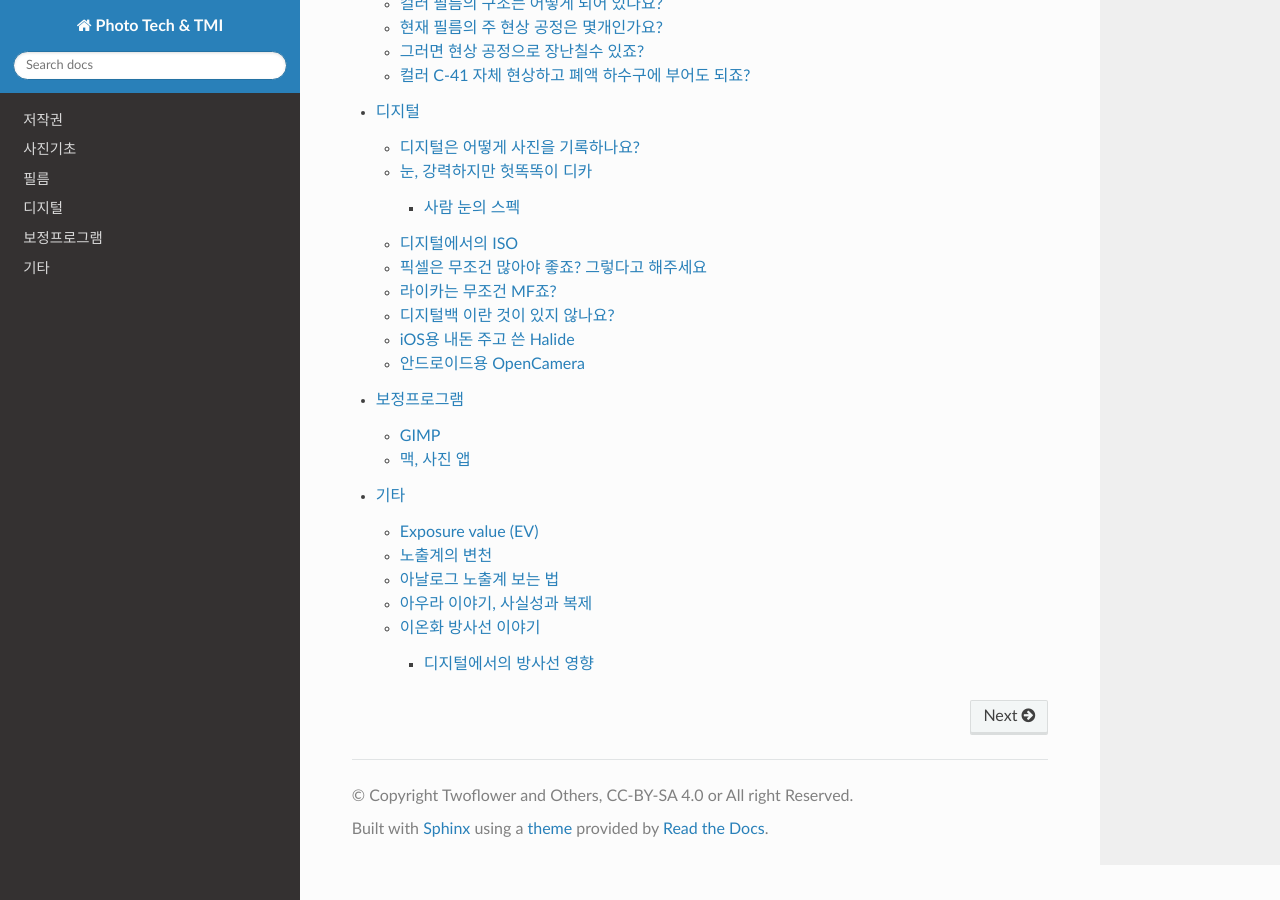
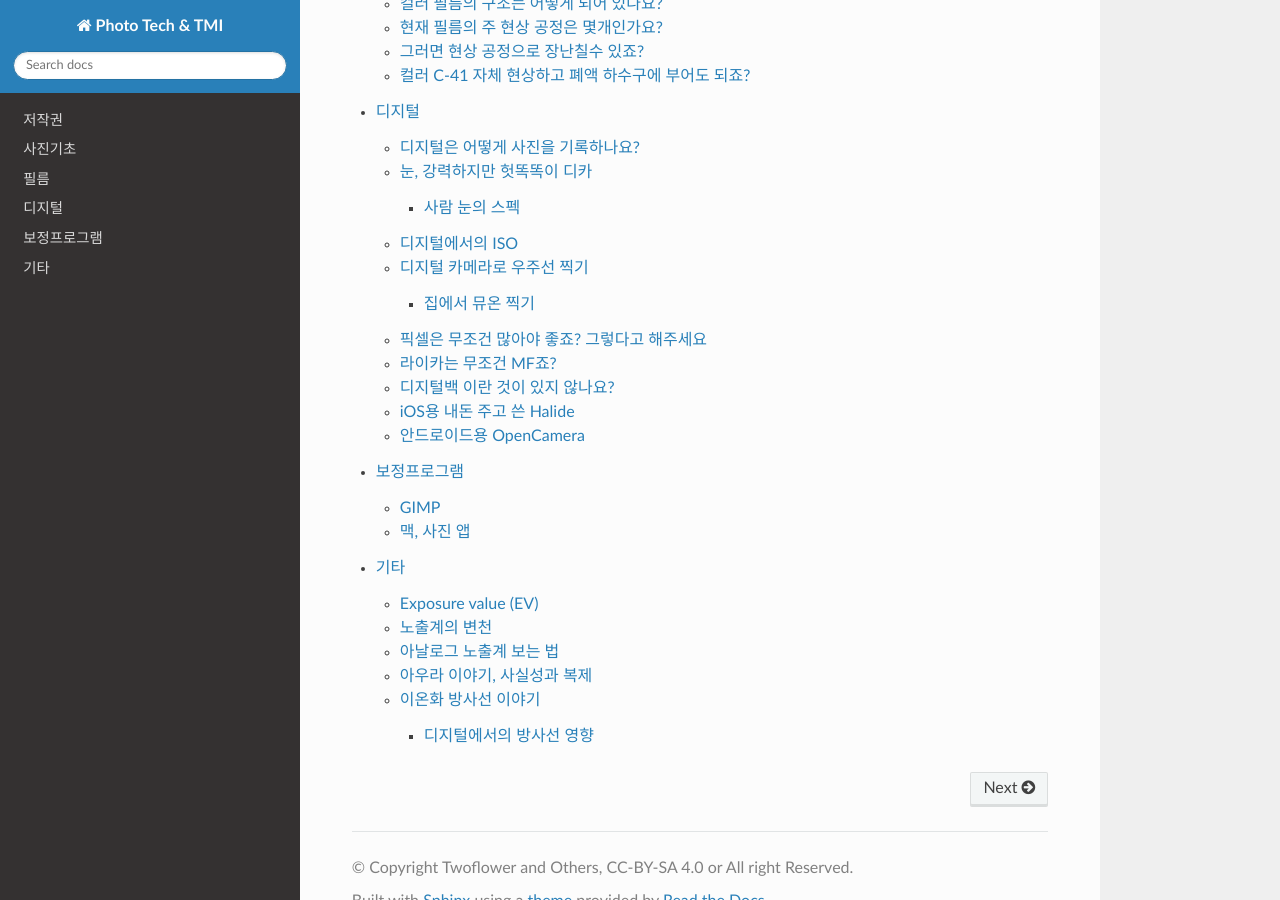
Before and after one commit to readingsnail/readthedocs-photo, a Sphinx documentation site: the page built from docs/source/index.rst, in a window 1280 px wide and 900 px high, scrolled down 3041 px. Built offline with Sphinx 7.4.7 and the Read the Docs theme 3.1.0, drawn with Linux system fonts in a browser that asks for light colours; some of the changed lines change nothing that is shown.

Commit message:
Some Change

```diff
--- a/docs/source/디지털.rst
+++ b/docs/source/디지털.rst
@@ -52,6 +52,18 @@
 이미 필름에 대한 ISO 표준이 만들어져 있기 때문에, 변환함수는 필름과 비슷하게 올라갈 것이고, 그래서 필름에선 생각할 수 없는 만 단위 이상까지 올라갈 수 있는것이죠. 센서에 빛이 닿아서 전자가 흐르게 되면 이걸 쳐야되니까 말이죠.
 
 그래서 ISO 조정이 쉽다고 볼 수 있겠습니다. 필름은 할로젠 은 결정에서 비롯되지만, 디지털은 디지털 센서의 프로세서가 이를 결정하니 말이죠.
+
+디지털 카메라로 우주선 찍기
+----------------------
+우주선(Cosmic Ray)은 우주에서 오는 모든 방사선을 총칭하는 말입니다. 보통은 지구 대기권에서 대부분 걸려집니다만, 두가지 방식으로 지상에서 파악가능하며, 하나는 집에서도 가능합니다. 나머지는 에... 대기권 위의 체렌코프 현상(광학적 소닉붐. 원자로나 사용후 연료봉 풀장이 퍼런색인건 이거 때문입니다)을 정확하게 잡아서 분석하는 고에너지 우주선 망원경이라 말이죠...
+
+집에서 뮤온 찍기
+~~~~~~~~~~~~~
+뮤온은 기본입자이며, 생성된 후 투과성이 장난이 아닙니다. 이걸 보고 싶어하는 CERN도 이런 특성때문에 바깥에 뮤온 측정기를 배치하죠. 여튼 이런 특성으로 뮤온을 찍을수 있습니다.
+
+#. 카메라는 렌즈를 빼고, 센서에 빛이 들어가지 않게 캡을 씌워줍니다.
+#. ISO 1600에 장노출 노이즈 방지를 켜줍니다. 이후 약 5분간 노출을 합니다. 열 노이즈 방지용으로 펠티에 냉각기가 있다면 도움이 될지도 모르겠군요.
+#. 검은 사진을 찍었으면 확대해서 밝은 점을 찾습니다. 뮤온이 센서를 때린 흔적이거든요.
 
 픽셀은 무조건 많아야 좋죠? 그렇다고 해주세요
 ---------------------------------------------
```
